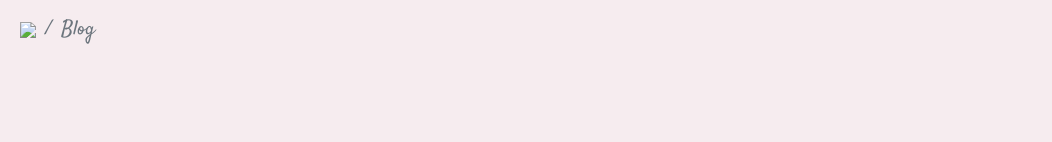
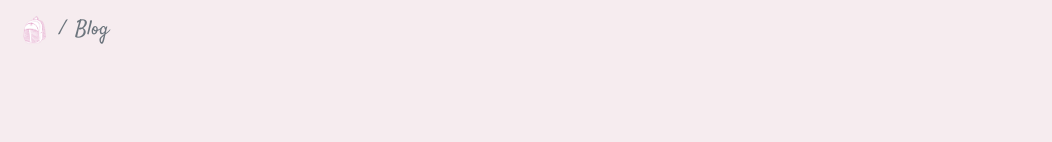
Before and after one commit to andyvn/Asm-2_Personal-Blog-with-Bootstrap, a plain HTML site: page blog.html in a window 1280 px wide. Shown: the top 142 px of the page, without its empty margins (0-1052 px from the left). Drawn offline with nearby package versions, Linux system fonts and the light colour scheme.

Commit message:
fix breadcrump img

```diff
--- a/blog.html
+++ b/blog.html
@@ -18,7 +18,7 @@
     <header>
             <nav aria-label="breadcrumb">
                     <ol class="breadcrumb">
-                      <li class="breadcrumb-item"><a href="/Users/andy/Desktop/Web Dev Bootcamp/Lulu's web demo/index.html"><img src="/Users/andy/Desktop/Web Dev Bootcamp/Lulu's web demo/favicon.ico " width="30px"></a></li>
+                      <li class="breadcrumb-item"><a href="/Users/andy/Desktop/Web Dev Bootcamp/Lulu's web demo/index.html"><img src="./favicon.ico " width="30px"></a></li>
                       <li class="breadcrumb-item active" aria-current="page">Blog</li>
                     </ol>
                   </nav>
```
